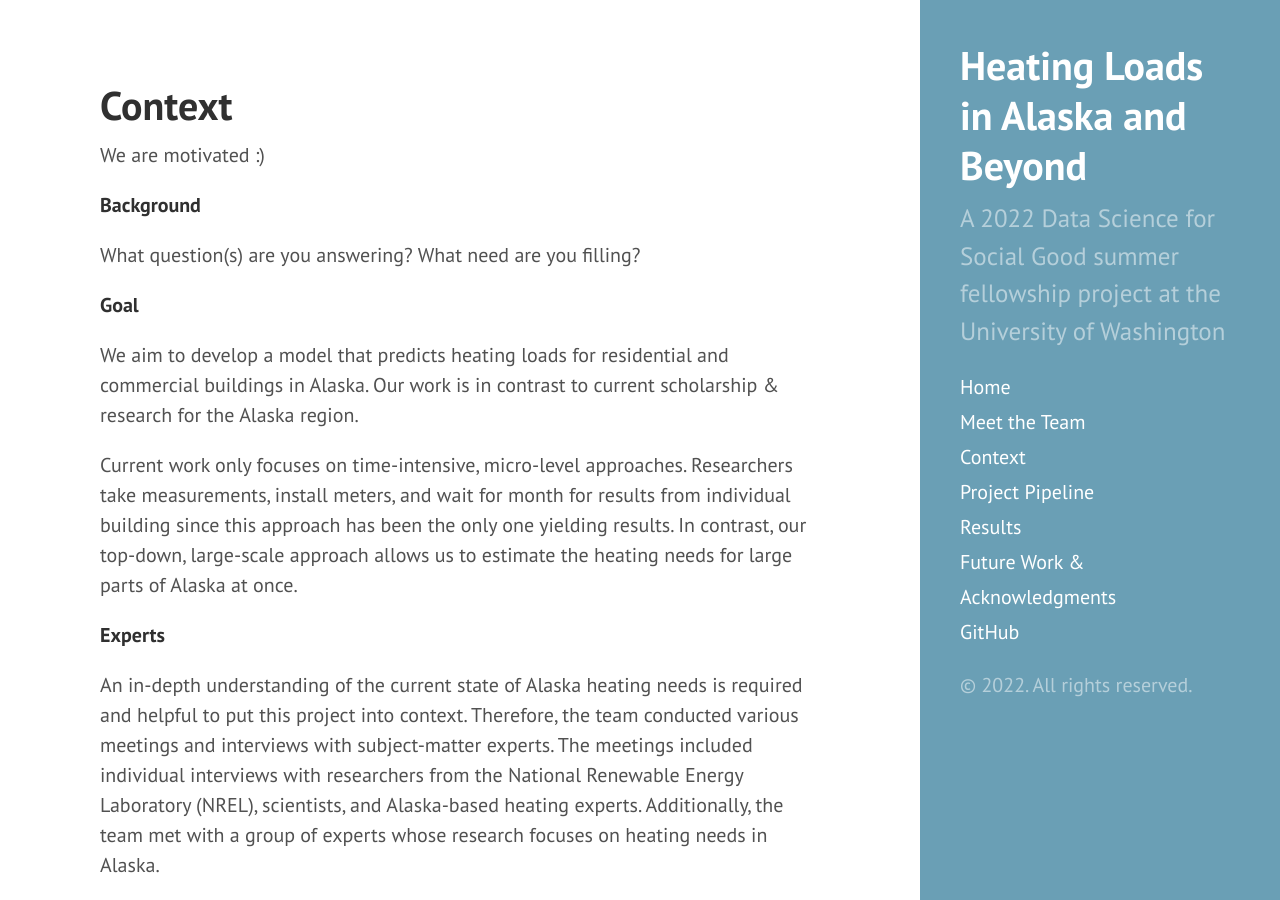
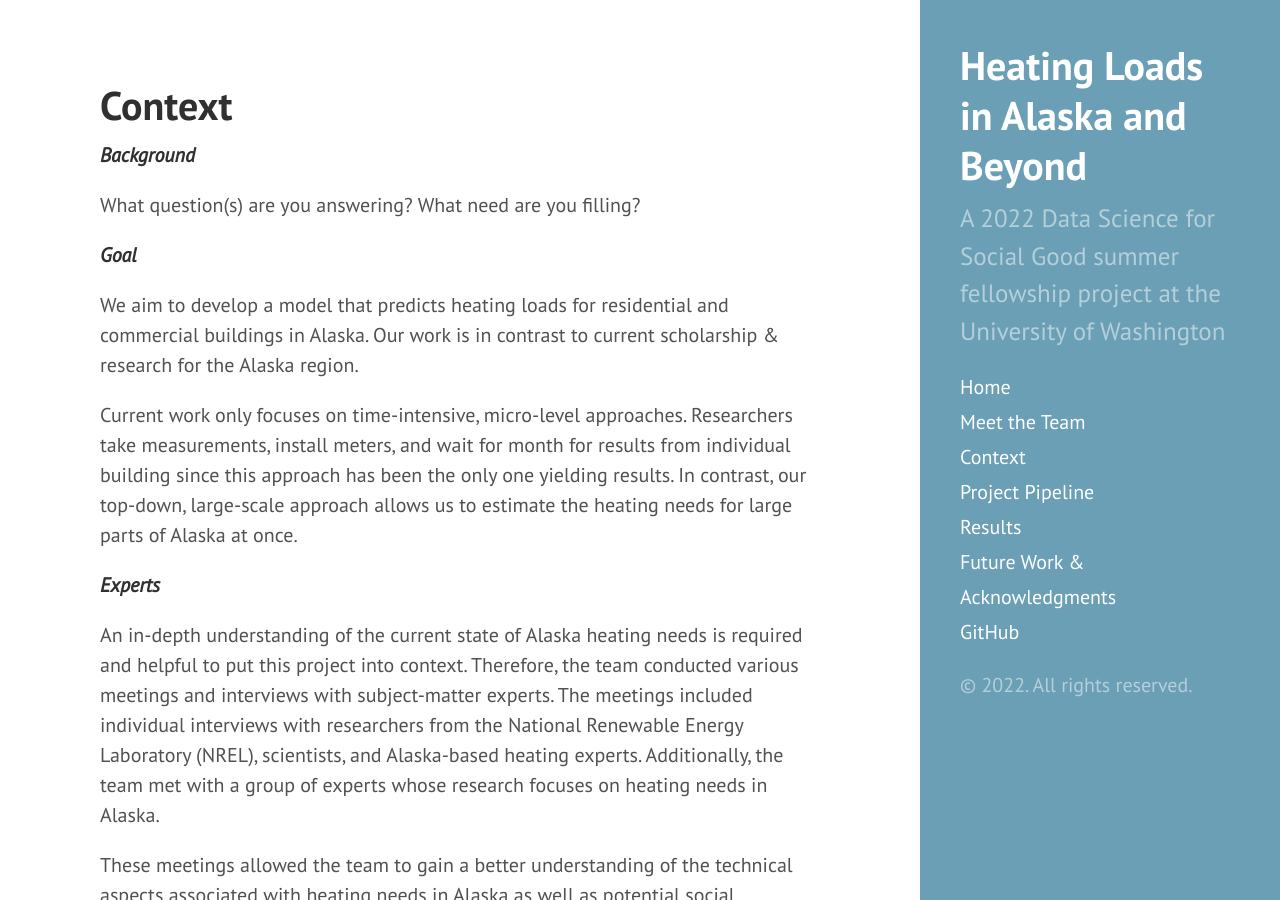
Before and after one commit to uwescience/DSSG2022_heating_loads, a Jekyll site: the page built from context.md, in a window 1280 px wide and 900 px high. Built offline with Jekyll 4.4.1, drawn with Linux system fonts in a browser that asks for light colours.

Commit message:
Update context.md

```diff
--- a/context.md
+++ b/context.md
@@ -2,21 +2,20 @@
 layout: page
 title: Context
 ---
-We are motivated :)
 
-**Background**
+***Background***
 
 What question(s) are you answering?
 What need are you filling?
 
-**Goal**
+***Goal***
 
 We aim to develop a model that predicts heating loads for residential and commercial buildings in Alaska. Our work is in contrast to current scholarship & research for the Alaska region.
 
 Current work only focuses on time-intensive, micro-level approaches. Researchers take measurements, install meters, and wait for month for results from individual building since this approach has been the only one yielding results.
 In contrast, our top-down, large-scale approach allows us to estimate the heating needs for large parts of Alaska at once.
 
-**Experts**
+***Experts***
 
 An in-depth understanding of the current state of Alaska heating needs is required and helpful to put this project into context. Therefore, the team conducted various meetings and interviews with subject-matter experts. The meetings included individual interviews with researchers from the National Renewable Energy Laboratory (NREL), scientists, and Alaska-based heating experts. Additionally, the team met with a group of experts whose research focuses on heating needs in Alaska.
 
@@ -24,7 +23,7 @@ These meetings allowed the team to gain a better understanding of the technical
 
 This work has immediate application oppurtunities, since it will enable researchers to do large-scale calculations for Alaska, which was previously not possible. Additionally, these results can be used for sustainability and decarbonization policy implementations. Lastly, this approach can be expanded to the greater arctic region, which share similar challenges to Alaska.
 
-**Ethical Implications**
+***Ethical Implications***
 
 What are the ethical questions you considered as a team?
 How are you addressing them in your work?
```
